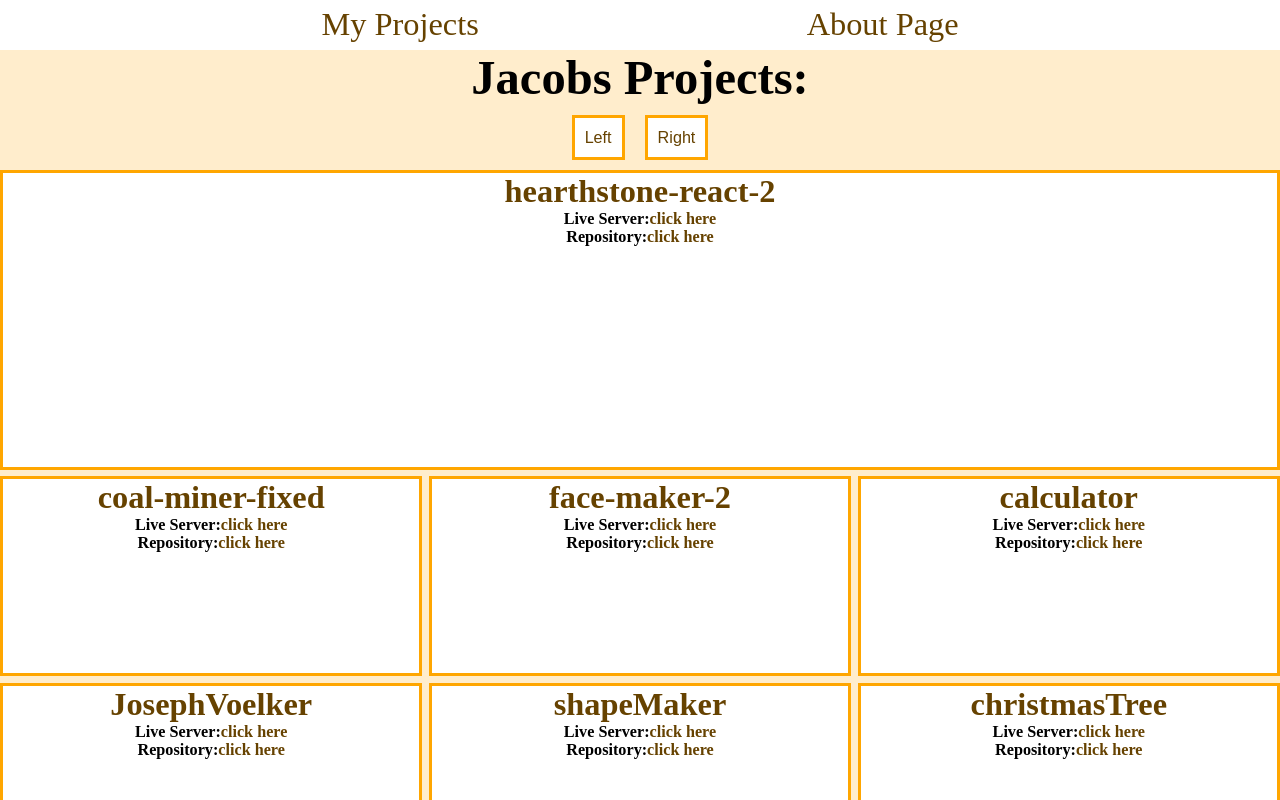
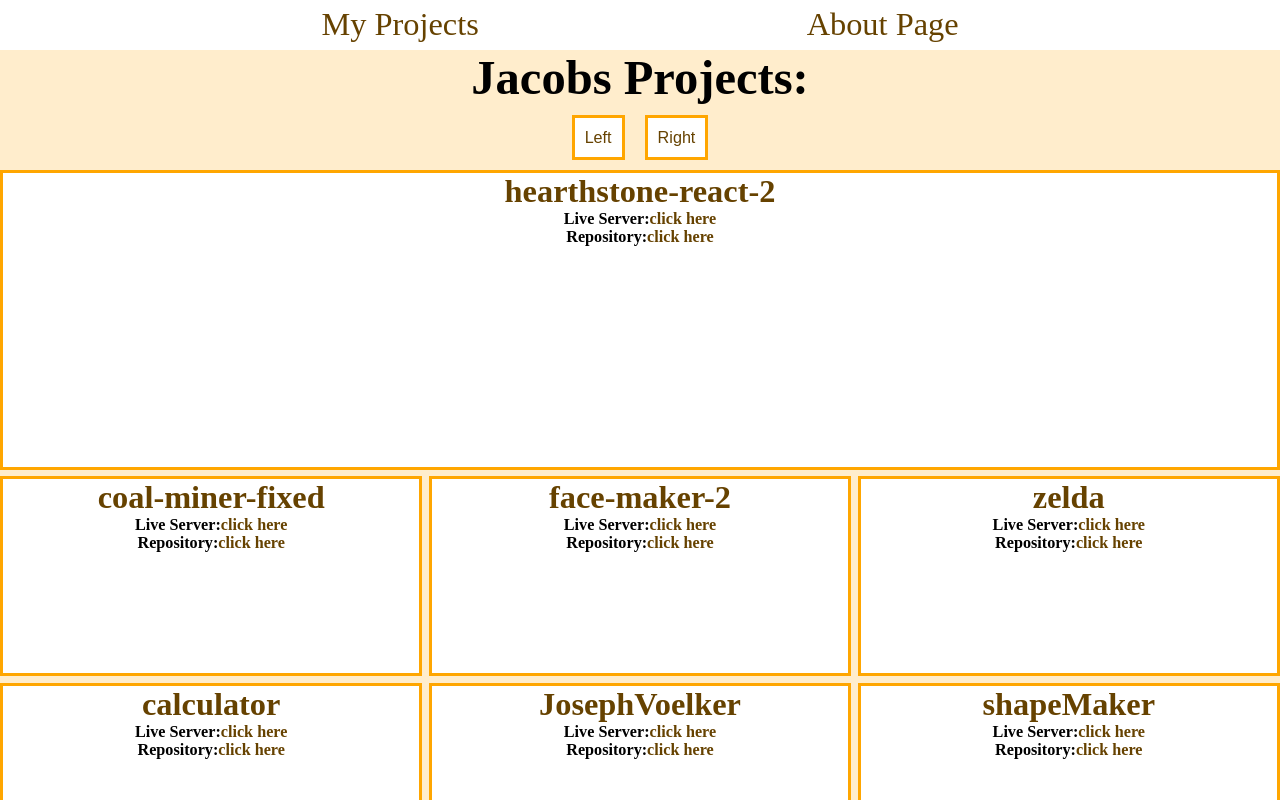
Before and after one commit to collerhatguy/portfolio-react, a React (Create React App) app: page /projects in a window 1280 px wide. Shown: the top 800 px of the page. Built offline with nearby package versions, Linux system fonts and the light colour scheme; the HTML template or start-up script is replaced by a standard one.

Commit message:
newproject

```diff
--- a/src/components/ProjectPage.js
+++ b/src/components/ProjectPage.js
@@ -14,6 +14,10 @@ export default function ProjectPage() {
       },
       {
         name: "face-maker-2",
+        img: "https://imgur.com/3GrWKTx",
+      },
+      {
+        name: "zelda",
         img: "https://imgur.com/3GrWKTx",
       },
       {
```
